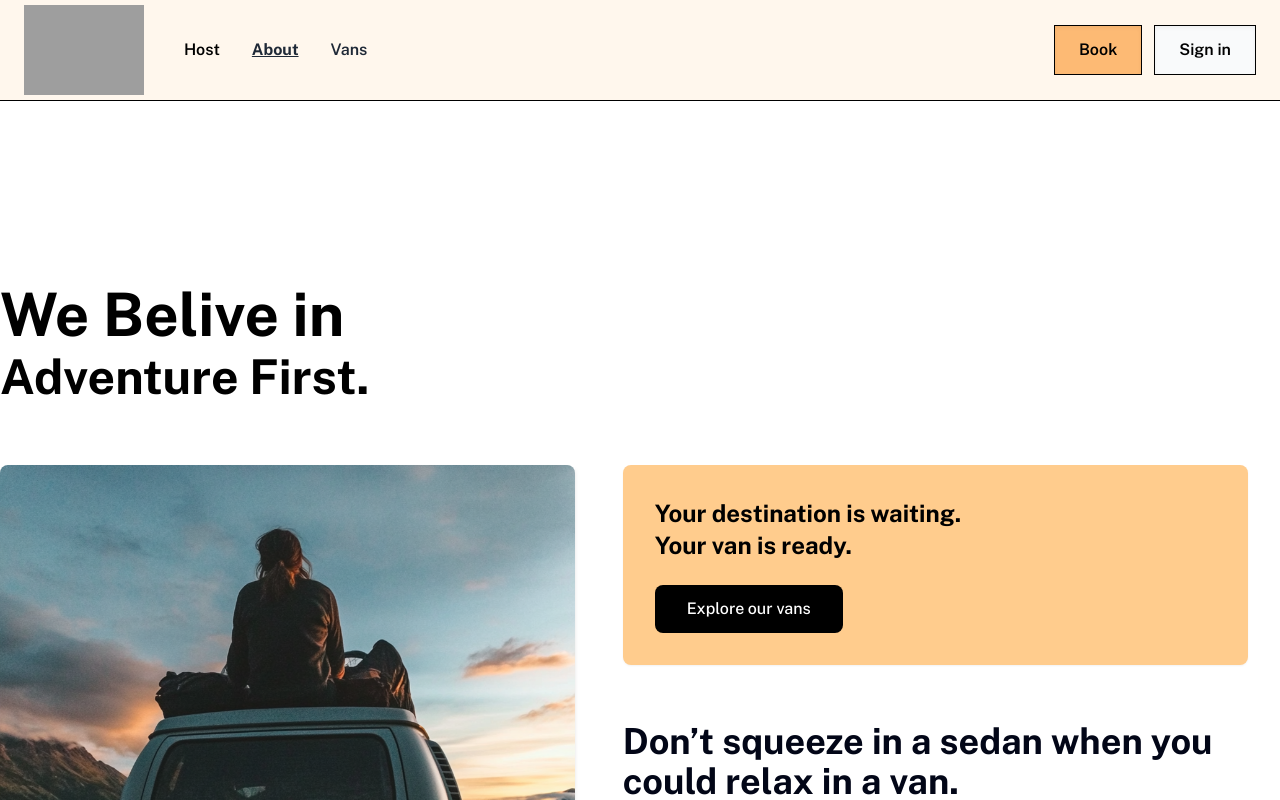
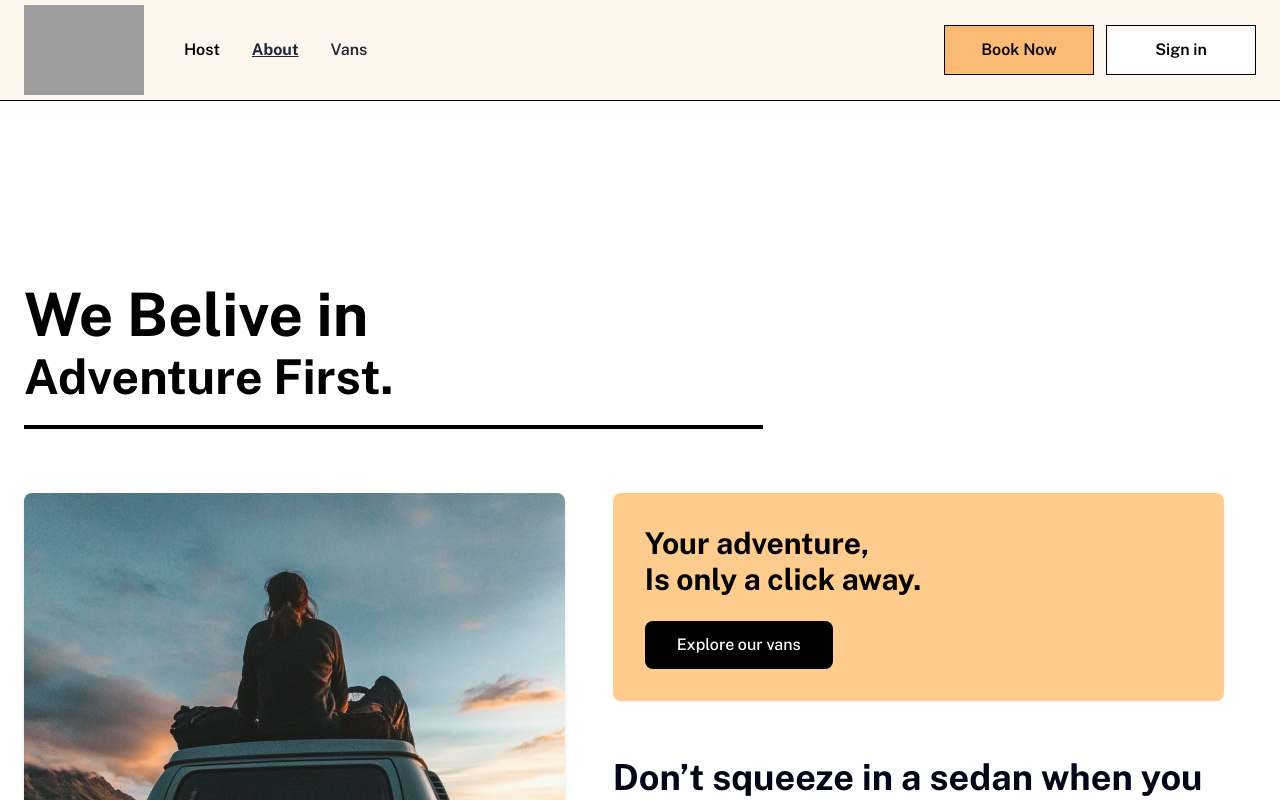
Before and after one commit to chun-eric/van_life, a React (Vite) app: page /about in a window 1280 px wide. Shown: the top 800 px of the page. Built offline with nearby package versions, Linux system fonts and the light colour scheme; grey boxes are pictures that could not be loaded; what miragejs would draw is missing.

Commit message:
Fixed hero responsivness

```diff
--- a/src/component/ButtonSet.jsx
+++ b/src/component/ButtonSet.jsx
@@ -8,20 +8,24 @@ const ButtonSet = ({
   button2Link = "/",
   button2OnClick,
 }) => {
+  const buttonBaseClasses =
+    "w-full px-6 py-3 font-semibold text-black transition-all border border-black shadow-inner cursor-pointer hover:-translate-y-0.5 hover:shadow-md duration-300 ease-in-out";
   return (
-    <div className='flex flex-col w-full gap-3 md:flex-row md:w-auto '>
-      <Link to={button1Link} className='w-full md:w-auto'>
-        <button className='px-6 py-3 font-semibold transition-all bg-orange-300 border border-black shadow-inner cursor-pointer  hover:bg-orange-50 hover:-translate-y-0.5 hover:shadow-md duration-300 ease-in-out max-w-[150px] w-full'>
+    <div className='flex flex-col items-center w-full gap-3 text-center xs:flex-row xs:w-auto '>
+      <Link to={button1Link} className='block w-[150px]'>
+        <button
+          className={`${buttonBaseClasses} bg-[#FDBA74] hover:bg-orange-50 font-bold`}
+        >
           {button1Text}
         </button>
       </Link>
       {/* button2OnClick is checking if user is logged in or not */}
       {button2OnClick ? (
         // if user is logged in
-        <Link to='/' className='w-full md:w-auto'>
+        <Link to='/' className=' w-[150px] md:w-inline-block'>
           <button
             onClick={button2OnClick}
-            className='px-6 py-3 font-semibold transition-all border border-black shadow-inner cursor-pointer bg-b hover:bg-white  bg-gray-50  hover:-translate-y-0.5 hover:shadow-md duration-300 ease-in-out max-w-[150px] w-full'
+            className={`${buttonBaseClasses} bg-white hover:bg-gray-50`}
           >
             {button2Text}
           </button>
@@ -29,8 +33,8 @@ const ButtonSet = ({
       ) : (
         // if user is not logged in
         // link to the login page
-        <Link to={button2Link} className='w-full md:w-auto'>
-          <button className='px-6 py-3 font-semibold transition-all border border-black shadow-inner cursor-pointer bg-b hover:bg-white  bg-gray-50  hover:-translate-y-0.5 hover:shadow-md duration-300 ease-in-out  '>
+        <Link to={button2Link} className='block w-[150px]'>
+          <button className={`${buttonBaseClasses} bg-white hover:bg-gray-50`}>
             {button2Text}
           </button>
         </Link>
--- a/src/component/Hero.jsx
+++ b/src/component/Hero.jsx
@@ -1,6 +1,5 @@
 import React from "react";
 
-import { Link } from "react-router-dom";
 import HeroImage2 from "../assets/hero4.svg";
 import ButtonSet from "./ButtonSet";
 
@@ -9,27 +8,28 @@ const Hero = () => {
     <div className='min-h-screen text-black bg-white'>
       <div className='px-8 pt-24 pb-12 mx-auto border-b border-gray-100 md:py-20 max-w-7xl sm:px-6 lg:px-8'>
         {/* Added background wrapper */}
-        <div className='grid grid-cols-1 md:grid-cols-2 gap-4 sm:gap-14 items-center min-h-[80vh] '>
+        <div className='grid grid-cols-1 md:grid-cols-2 gap-4 sm:gap-14 items-center min-h-[80vh] xs:items-left '>
           {/* Text Container   */}
-          <div className='order-1 md:order-1 '>
-            <h1 className='mb-6 text-4xl font-bold leading-relaxed md:text-6xl'>
+          <div className='order-1 text-center md:order-1 md:text-left '>
+            <h1 className='mb-6 font-bold leading-relaxed xs:text-4xl md:text-6xl'>
               <div className='flex flex-col gap-0 md:gap-2'>
-                <p className='flex-wrap'>You got the plans,</p>
-                <p className='-mt-2 md:mt-2'>We got the vans.</p>
+                <p className='flex-wrap text-3xl'>You got the plans,</p>
+                <p className='mt-1 text-3xl md:mt-2'>We got the vans.</p>
               </div>
             </h1>
 
-            <p className='my-1 leading-relaxed text-left text-slate-700 text-md sm:text-lg sm:text-left w-[90%] '>
+            <p className='my-1 leading-relaxed  text-slate-700 text-md sm:text-lg w-[70%]  md:text-left text-center mx-auto md:mx-0'>
               Discover the freedom of the open road with our premium van
               rentals. We have the perfect van for your next adventure.
             </p>
-            <div className='flex flex-col w-full gap-3 mt-8'> </div>
-            <ButtonSet
-              button1Text='See More'
-              button2Text='Book'
-              button1Link='/vans'
-              button2Link='/book'
-            />
+            <div className='flex justify-center w-full mt-8 md:justify-start'>
+              <ButtonSet
+                button1Text='See More'
+                button2Text='Book Now'
+                button1Link='/vans'
+                button2Link='/book'
+              />
+            </div>
           </div>
 
           {/* Van Image right   */}
--- a/src/component/Navbar.jsx
+++ b/src/component/Navbar.jsx
@@ -64,7 +64,7 @@ const Navbar = () => {
           {/* Desktop buttonset */}
           <div className='items-center hidden md:flex'>
             <ButtonSet
-              button1Text='Book'
+              button1Text='Book Now'
               button1Link='/book'
               button2OnClick={isLoggedIn ? logout : null}
               button2Text={isLoggedIn ? "Sign Out" : "Sign in"}
--- a/src/component/Testimonials.jsx
+++ b/src/component/Testimonials.jsx
@@ -41,7 +41,7 @@ const Testimonials = () => {
 
   return (
     <div className='w-full bg-white'>
-      <div className='flex flex-col items-center justify-center px-8 py-16 mx-auto text-center bg-orange-100 rounded-xl pb-36'>
+      <div className='flex flex-col items-center justify-center py-16 mx-auto text-center bg-orange-100 rounded-xl pb-36 min-w-[320px]'>
         <div className='px-4 py-12 mx-auto md:pb-6 md:py-24 max-w-7xl sm:px-6 lg:px-8'>
           <h1 className='mb-4 text-4xl font-semibold text-slate-900'>
             Our customers{" "}
--- a/src/index.css
+++ b/src/index.css
@@ -15,6 +15,13 @@
   html {
     font-family: "Public Sans", system-ui, -apple-system, sans-serif;
   }
+}
+
+html,
+body {
+  overflow-x: hidden;
+  position: relative;
+  width: 100%;
 }
 
 body {
@@ -44,6 +51,3 @@ a {
     transform: translateX(0);
   }
 }
-
-.animationDelay {
-}
--- a/src/pages/About.jsx
+++ b/src/pages/About.jsx
@@ -4,19 +4,20 @@ import ButtonSet from "../component/ButtonSet";
 
 const About = () => {
   return (
-    <div className='flex flex-col min-h-screen gap-6 my-36 text-center relative max-w-[1280px] mx-auto m'>
-      <div className='mb-10'>
+    <div className='flex flex-col min-h-screen gap-6 my-36 text-center relative max-w-[1280px] mx-auto '>
+      <div className='px-6 mb-10'>
         <h1 className='my-10 mb-0 text-6xl font-bold text-left text-black '>
           We Belive in
         </h1>
         <h1 className='mt-2 text-5xl font-bold text-left text-black '>
           <span className='mt-2'>Adventure First.</span>
         </h1>
+        <div className='border-b-4 border-black w-[60%] mt-4 h-3'></div>
       </div>
 
       {/* Hero Image Section */}
-      <div className='flex flex-row items-start gap-4'>
-        <div className='w-full h-[80vh]  mx-auto shadow-md'>
+      <div className='flex flex-col items-start gap-4 px-6 md:flex-row'>
+        <div className='w-full md:h-[80vh]  mx-auto shadow-md sm:h-[80%]'>
           <img
             src={HeroImage}
             alt='Van with pop-up roof at night'
@@ -25,16 +26,16 @@ const About = () => {
         </div>
 
         {/* Content Section */}
-        <div className='max-w-[1280px] mx-auto px-8 flex flex-col items-start'>
+        <div className='max-w-[1280px] mx-auto md:px-8 flex flex-col items-start px-0'>
           {/* Call to Action Section */}
           <div className='bg-[#FFCC8D] rounded-lg p-6 md:p-8 text-left py-16 my-3  max-w-[1280px] mx-auto w-full mb-14 md:py-8 mt-0 md:mt-0 shadow-sm '>
-            <h2 className='mb-6 text-xl font-bold text-black md:text-2xl'>
-              Your destination is waiting.
+            <h2 className='mb-6 text-2xl font-bold text-black sm:text-3xl'>
+              Your adventure,
               <br />
-              Your van is ready.
+              Is only a click away.
             </h2>
             <Link
-              className='inline-block px-8 py-3 font-medium text-white transition-colors duration-200 bg-black rounded-lg hover:bg-gray-800'
+              className='inline-block px-5 py-3 font-medium text-white transition-colors duration-200 bg-black rounded-lg md:px-8 hover:bg-gray-800'
               to='/vans'
             >
               Explore our vans
```
Also changed, not shown: 1 other file (tests, documents, lock files or other folders).
